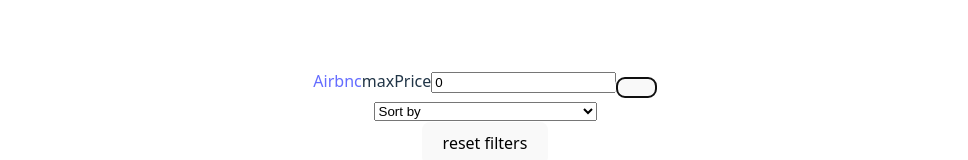
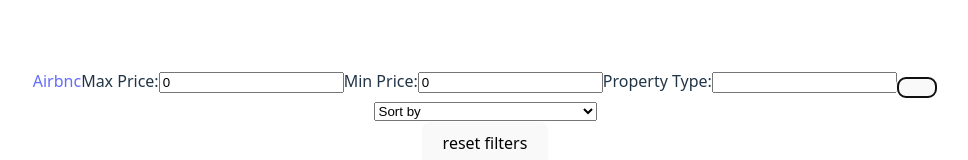
Before and after one commit to Tianjun7/airbnc-app, a React (Vite) app: page /properties in a window 1280 px wide. Both pictures are taken after a click on the button 664 px from the left and 370 px from the top of the page. Shown: the part 283-443 px from the top of the page, without its empty margins (155-1123 px from the left). Built offline with nearby package versions, Linux system fonts and the light colour scheme; no server answers.

Commit message:
added min price and property type to filter

```diff
--- a/components/Filter.jsx
+++ b/components/Filter.jsx
@@ -18,11 +18,31 @@ export default function Filter(){
         <>
             <Toggle>
                 <label>
-                    maxPrice
+                    Max Price:
+                    <input
+                    type="number"
+                    name="maxPrice"
+                    value={filterSet.maxPrice}
+                    onChange={handleChange}
+                    />
+                </label>
+
+                <label>
+                    Min Price:
+                    <input
+                    type="number"
+                    name="minPrice"
+                    value={filterSet.minPrice}
+                    onChange={handleChange}
+                    />
+                </label>
+
+                <label>
+                    Property Type:
                     <input
                     type="text"
-                    name="maxPrice"
-                    value={filterSet.maxPrice}
+                    name="propertyType"
+                    value={filterSet.propertyType}
                     onChange={handleChange}
                     />
                 </label>
```
